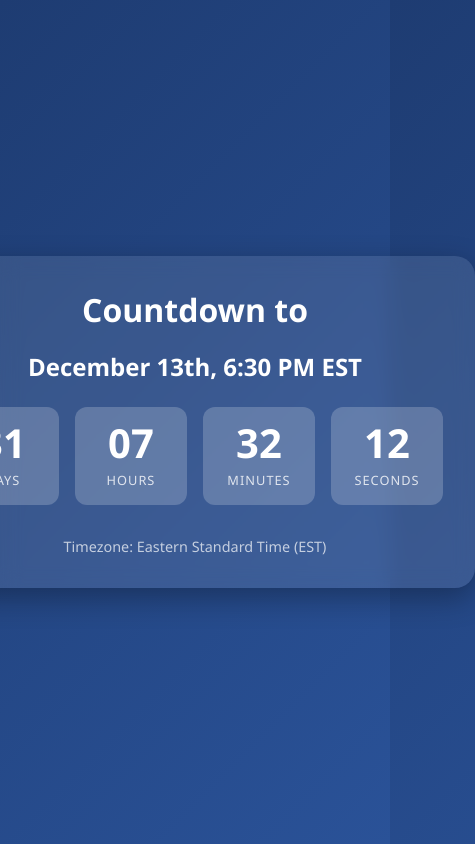
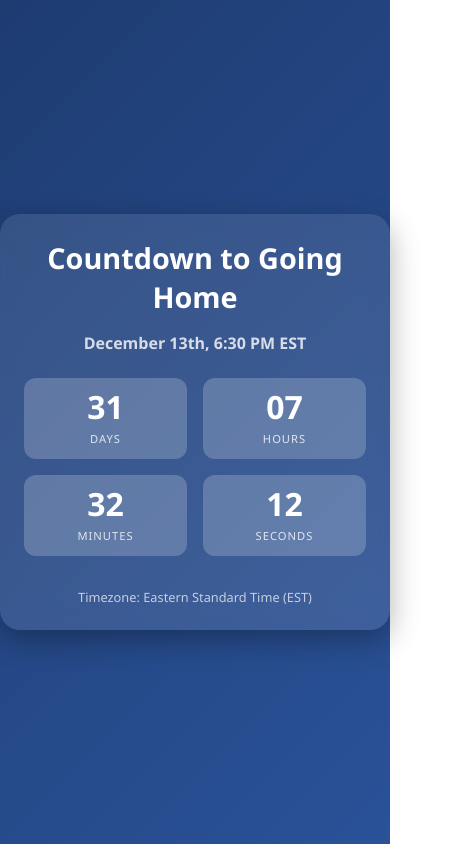
Before and after one commit to poderman/School-Coding-classes, a plain HTML site: page public/goinghome.html in a window 390 px wide. Shown: the whole page, 475 px wide, since content can reach past the window. Drawn offline with Linux system fonts and the light colour scheme.

Commit message:
Update countdown title and event message

```diff
--- a/public/goinghome.html
+++ b/public/goinghome.html
@@ -3,7 +3,7 @@
 <head>
   <meta charset="UTF-8" />
   <meta name="viewport" content="width=device-width, initial-scale=1.0"/>
-  <title>Countdown to Dec 13, 6:30 PM EST</title>
+  <title>Countdown to Going Home</title>
   <style>
     body {
       font-family: 'Segoe UI', Tahoma, Geneva, Verdana, sans-serif;
@@ -12,7 +12,7 @@
       display: flex;
       justify-content: center;
       align-items: center;
-      height: 100vh;
+      min-height: 100vh;
       margin: 0;
       text-align: center;
     }
@@ -22,15 +22,22 @@
       border-radius: 20px;
       box-shadow: 0 10px 30px rgba(0,0,0,0.3);
       backdrop-filter: blur(10px);
-      max-width: 500px;
+      max-width: 90%;
+      width: 500px;
     }
     h1 {
       margin: 0 0 1rem 0;
       font-size: 2rem;
     }
+    h2 {
+      margin: 0 0 1.5rem 0;
+      font-size: 1.2rem;
+      opacity: 0.8;
+    }
     .countdown {
       display: flex;
       justify-content: center;
+      flex-wrap: wrap;
       gap: 1rem;
       margin: 1.5rem 0;
       font-size: 1.2rem;
@@ -40,6 +47,7 @@
       padding: 1rem;
       border-radius: 12px;
       min-width: 80px;
+      flex: 1 1 80px;
     }
     .time-box span {
       display: block;
@@ -64,11 +72,57 @@
       font-size: 0.9rem;
       opacity: 0.7;
     }
+
+    /* Media queries for optimization */
+    @media (max-width: 600px) {
+      .container {
+        padding: 1.5rem;
+        max-width: 95%;
+      }
+      h1 {
+        font-size: 1.8rem;
+      }
+      h2 {
+        font-size: 1rem;
+      }
+      .time-box {
+        min-width: 70px;
+        padding: 0.8rem;
+      }
+      .time-box span {
+        font-size: 2rem;
+      }
+      .label {
+        font-size: 0.7rem;
+      }
+      footer {
+        font-size: 0.8rem;
+      }
+    }
+
+    @media (min-width: 1200px) {
+      h1 {
+        font-size: 2.5rem;
+      }
+      h2 {
+        font-size: 1.5rem;
+      }
+      .time-box {
+        min-width: 100px;
+        padding: 1.2rem;
+      }
+      .time-box span {
+        font-size: 3rem;
+      }
+      .label {
+        font-size: 1rem;
+      }
+    }
   </style>
 </head>
 <body>
   <div class="container">
-    <h1>Countdown to</h1>
+    <h1>Countdown to Going Home</h1>
     <h2>December 13th, 6:30 PM EST</h2>
 
     <div class="countdown" id="countdown">
@@ -91,7 +145,7 @@
     </div>
 
     <div id="expired" class="expired" style="display: none;">
-      The event has started!
+      Time to go home!
     </div>
 
     <footer>
```
